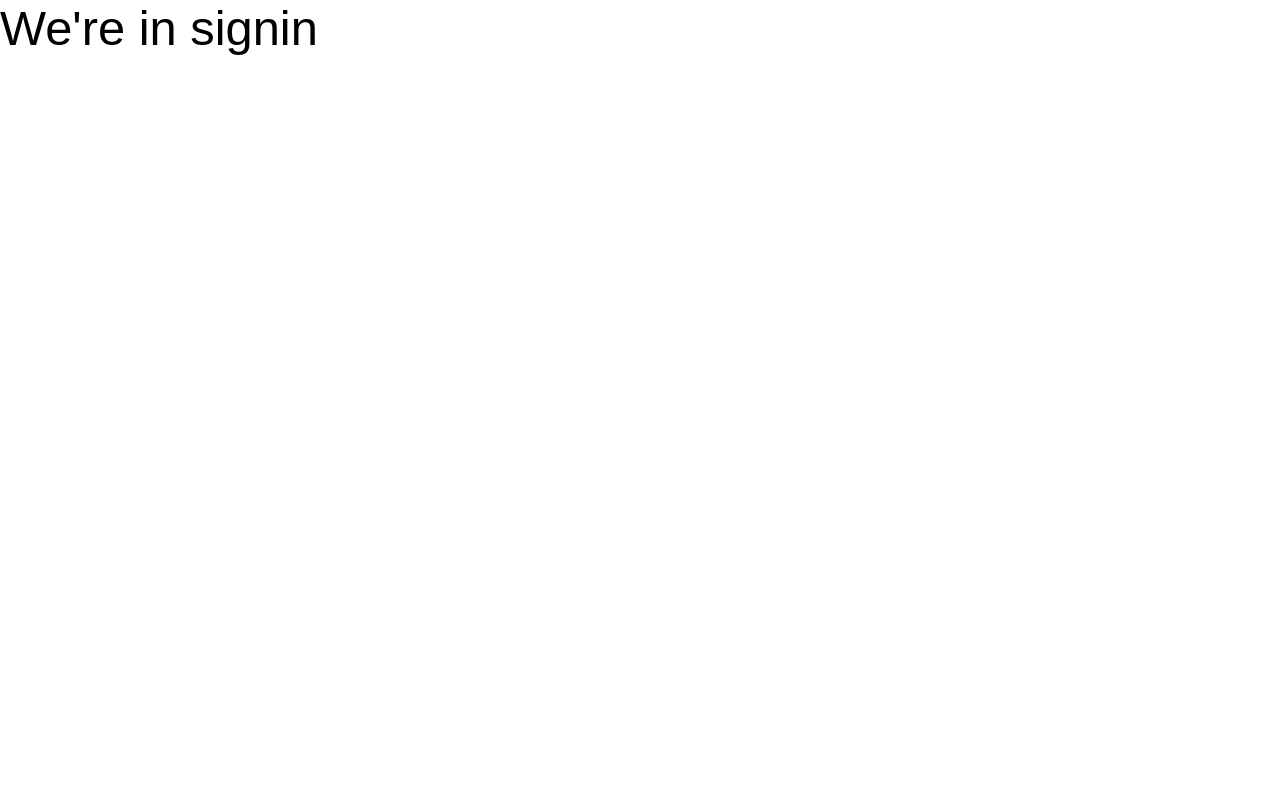
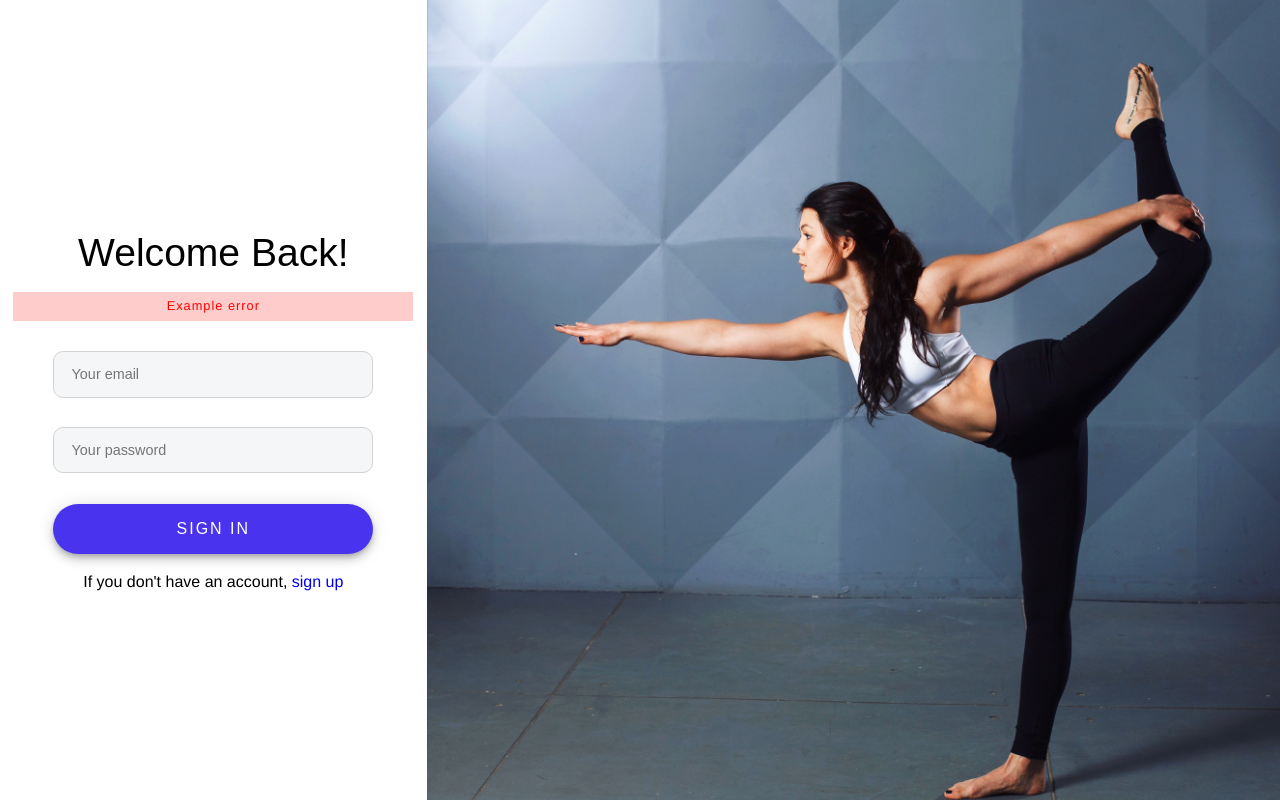
Before and after one commit to chingu-voyages/v11-bears-team-08, a React (Create React App) app in the folder client/: page /login in a window 1280 px wide. Built offline with nearby package versions, Linux system fonts and the light colour scheme.

Commit message:
add signin page with initial styling
Co-authored-by: lunify <51797974+lunify@users.noreply.github.com>

```diff
--- a/client/src/App.js
+++ b/client/src/App.js
@@ -5,6 +5,7 @@ import Reset from './Reset'
 import Global from './Global'
 import Landing from './pages/Landing'
 import Signup from './pages/Signup'
+import Signin from './pages/Signin'
 import Conversation from './pages/Conversation'
 
 const Container = styled.div`
@@ -14,7 +15,7 @@ const Container = styled.div`
   height: 100%;
   min-height: 100vh;
 `
-export const UserContext = createContext([null, () => { }])
+export const UserContext = createContext([null, () => {}])
 
 function App() {
   const [user, setUser] = useState(null)
@@ -31,10 +32,9 @@ function App() {
             <Conversation />
           </Route>
 
-          <Route path="/login" render={() => <h1>We're in signin</h1>} />
+          <Route path="/login" component={Signin} />
           <Route path="/register" component={Signup} />
         </UserContext.Provider>
-
       </BrowserRouter>
     </Container>
   )
--- /dev/null
+++ b/client/src/pages/Signin/index.js
@@ -0,0 +1,93 @@
+import React, { useState } from 'react'
+import { Link } from 'react-router-dom'
+import styled from '@emotion/styled'
+
+import touchImage from '../../assets/img/touch.jpg'
+
+const Container = styled.main`
+  display: grid;
+  grid-template-columns: 2fr 4fr;
+`
+
+const Picture = styled.div`
+  height: 100vh;
+  background-image: url(${touchImage});
+  background-size: cover;
+  background-position: center;
+`
+
+const Form = styled.form`
+  display: grid;
+  place-self: center;
+  width: 400px;
+  text-align: center;
+`
+
+const LoginError = styled.p`
+  padding: 5px 2em;
+  background: hsla(0, 100%, 50%, 0.2);
+  color: red;
+  font-size: 0.8rem;
+  text-align: center;
+  letter-spacing: 1px;
+`
+
+const Input = styled.input`
+  margin: 1em 10%;
+  padding: 1em 1.2em;
+  border: 1px lightgray solid;
+  border-radius: 10px;
+  background: #f5f6f7;
+  font-size: 0.9rem;
+  outline: none;
+`
+
+const LoginButton = styled.button`
+  margin: 1em 10%;
+  padding: 1em 1.2em;
+  border-radius: 25px;
+  background: #4933ef;
+  color: white;
+  font-size: 1rem;
+  letter-spacing: 2px;
+  text-transform: uppercase;
+  outline: none;
+  cursor: pointer;
+  box-shadow: 0 3px 5px -1px rgba(0, 0, 0, 0.2),
+    0 6px 10px 0 rgba(0, 0, 0, 0.14), 0 1px 18px 0 rgba(0, 0, 0, 0.12);
+`
+
+export default function Signin() {
+  const [email, setEmail] = useState('')
+  const [password, setPassword] = useState('')
+
+  return (
+    <Container>
+      <Form>
+        <h2>Welcome Back!</h2>
+        <LoginError>Example error</LoginError>
+
+        <Input
+          value={email}
+          onChange={(e) => setEmail(e.target.value)}
+          type="email"
+          placeholder="Your email"
+        />
+        <Input
+          value={password}
+          onChange={(e) => setPassword(e.target.value)}
+          type="password"
+          placeholder="Your password"
+        />
+
+        <LoginButton>Sign In</LoginButton>
+
+        <p>
+          If you don't have an account, <Link to="/register">sign up</Link>
+        </p>
+      </Form>
+
+      <Picture />
+    </Container>
+  )
+}
```
Also changed, not shown: client/src/assets/img/touch.jpg (added).
